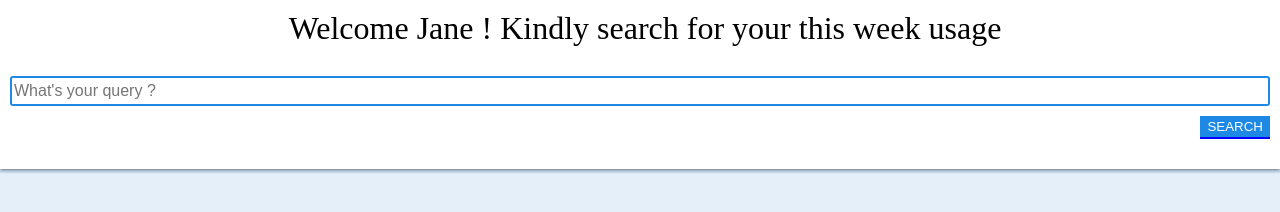
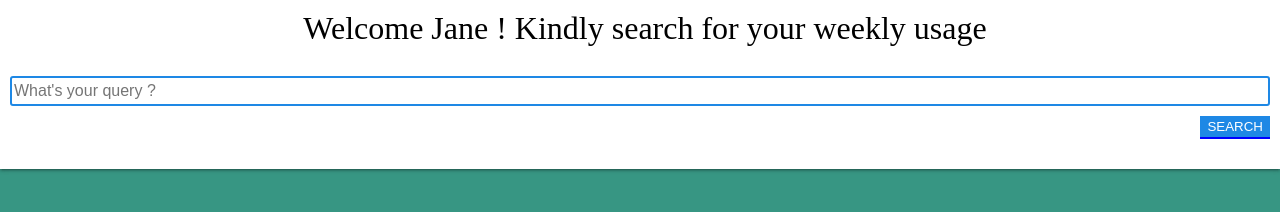
Before and after one commit to oyugirachel/FundleHackathon, a plain HTML site: page index.html in a window 1280 px wide. Drawn offline with Linux system fonts and the light colour scheme.

Commit message:
making changes to the css

```diff
--- a/index.html
+++ b/index.html
@@ -17,7 +17,7 @@
         <div class="boxed">
 
 
-            <h2 class="head">Welcome Jane ! Kindly search for your this week usage </h2>    <!--Heading-->
+            <h2 class="head">Welcome Jane ! Kindly search for your weekly usage </h2>    <!--Heading-->
 
 
             <div id="form">
--- a/style.css
+++ b/style.css
@@ -5,7 +5,7 @@ html,body
     padding:0;
     margin:0;
     width:100%;
-    background-color:rgba(0,100,200,0.1);
+    background-color: #379683;
 }
 
 #not-found
```
